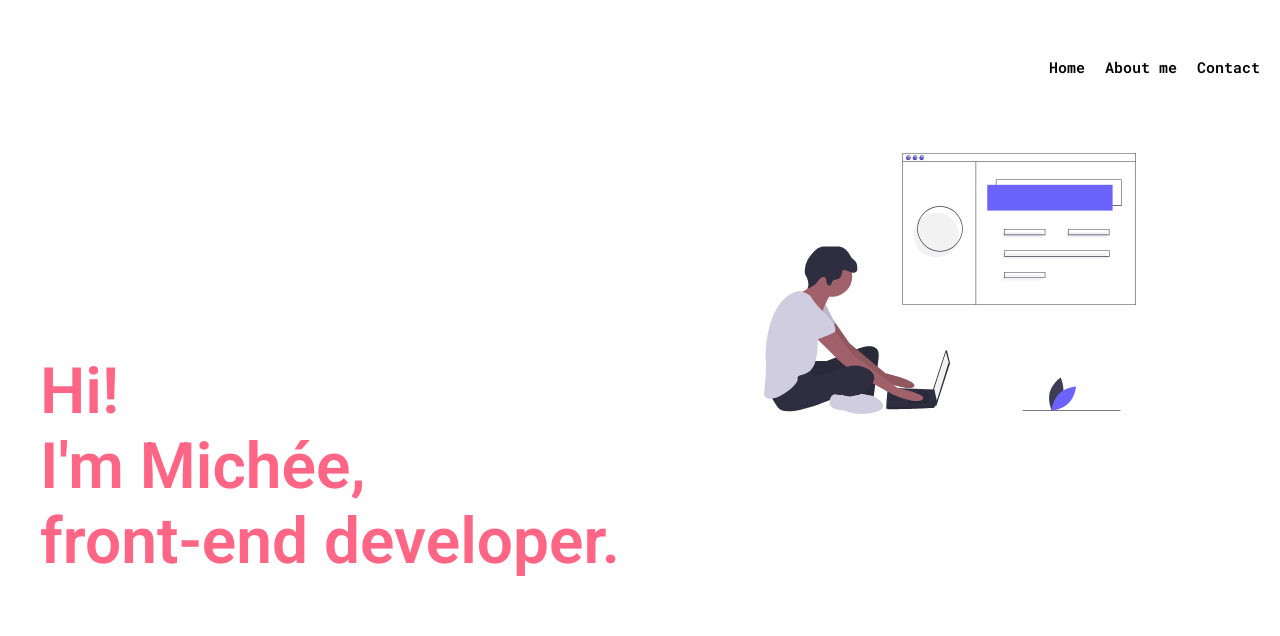
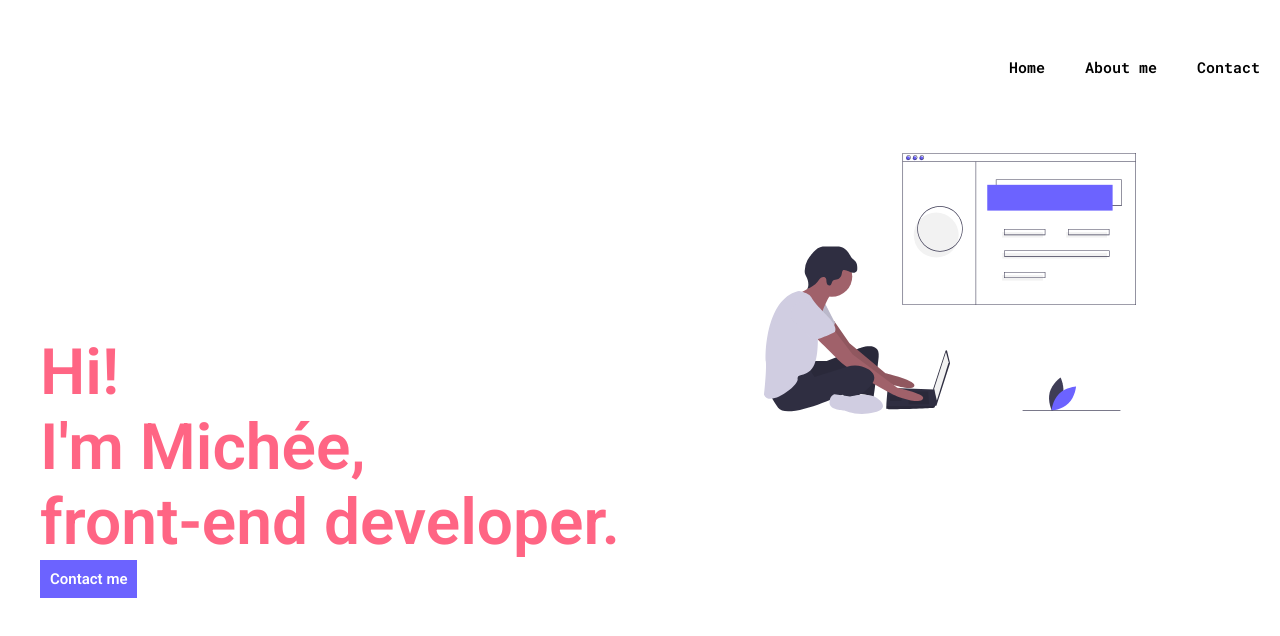
Before and after one commit to yoshua70/micheeallidjijnou, a Gatsby site: page / in a window 1280 px wide. Built offline with nearby package versions, Linux system fonts and the light colour scheme; Gatsby itself is replaced by a stand-in of ours.

Commit message:
Add Button component

```diff
--- /dev/null
+++ b/src/components/Button.js
@@ -0,0 +1,21 @@
+import React from 'react';
+import {Link} from 'gatsby';
+import PropTypes from 'prop-types';
+
+import './../styles/Button.css';
+
+export default class Button extends React.Component {
+  render() {
+    return (
+      <button className="btn" type={this.props.type}>
+        <Link to="contact" className="btn__link">
+          {this.props.children}
+        </Link>
+      </button>
+    )
+  }
+}
+
+Button.propTypes = {
+  type: PropTypes.string
+};
--- a/src/pages/index.js
+++ b/src/pages/index.js
@@ -4,6 +4,7 @@ import { Helmet } from 'react-helmet';
 import Layout from './../components/Layout';
 import Hero from './../components/Hero';
 import Nav from './../components/Nav';
+import Button from './../components/Button';
 import { JsonLd } from './../components/JsonLd';
 
 export default function Home() {
@@ -31,11 +32,14 @@ export default function Home() {
       </Helmet>
       <Nav/>
       <Hero image="./web_developer.svg">
-        <h1 className="h1--hero">
-          Hi!<br></br>
-          I'm Michée,<br></br>
-          front-end developer.
-        </h1>
+        <div>
+          <h1 className="h1--hero">
+            Hi!<br></br>
+            I'm Michée,<br></br>
+            front-end developer.
+          </h1>
+          <Button>Contact me</Button>
+        </div>
       </Hero>
     </Layout>
   )
--- /dev/null
+++ b/src/styles/Button.css
@@ -0,0 +1,18 @@
+.btn {
+  background-color: #6C63FF;
+  border: none;
+  font-family: 'Roboto', sans-serif;
+  font-size: 1.5rem;
+  font-weight: bold;
+  padding: 1rem;
+}
+
+.btn__link {
+  color: #FFFFFF;
+  text-decoration: none;
+}
+
+.btn:hover {
+  cursor: pointer;
+  box-shadow: 6px 6px 7px #cccbcb;
+}
--- a/src/styles/Nav.css
+++ b/src/styles/Nav.css
@@ -12,7 +12,7 @@
 
 .nav__li {
   display: inline;
-  margin-left: 2rem;
+  margin-left: 4rem;
 }
 
 .nav__link {
```
